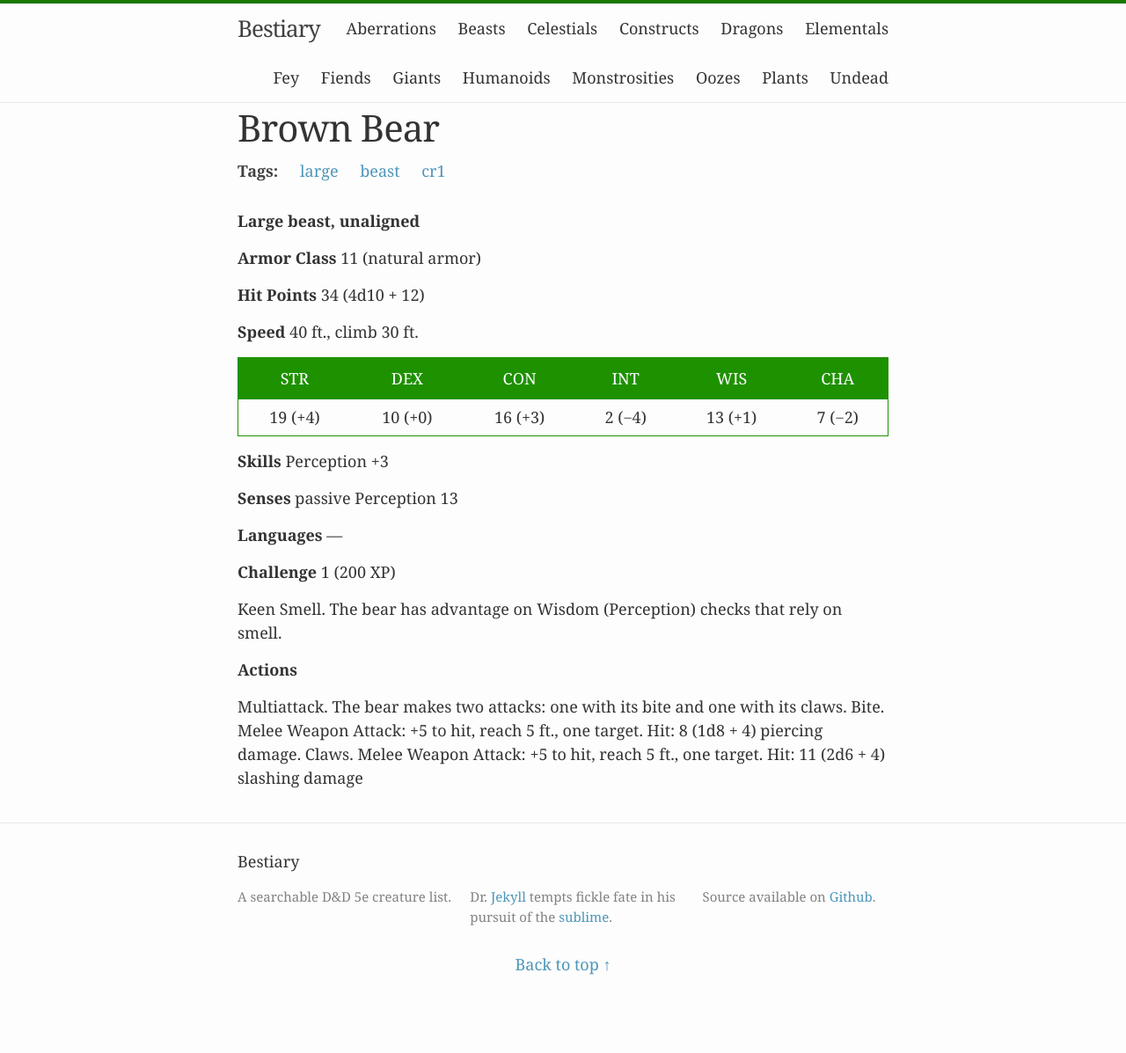
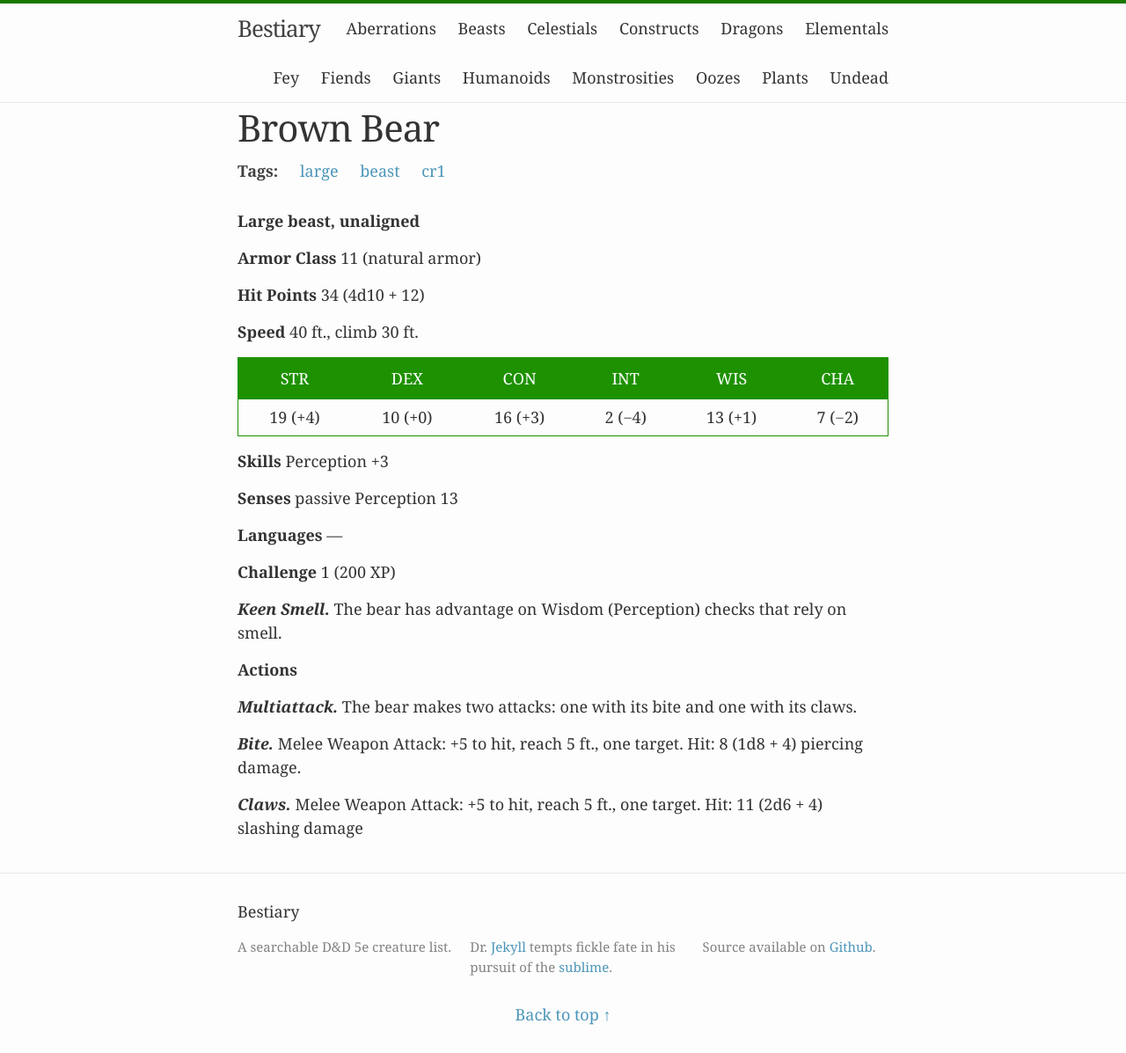
Before and after one commit to beaurancourt/bestiary, a Jekyll site: the page built from _posts/2016-02-29-brown-bear.markdown, in a window 1280 px wide. Shown: the whole page at 88% size. Built offline with Jekyll 4.4.1, drawn with Linux system fonts in a browser that asks for light colours; before the commit the page ends 1140 px from its top, so only the background shows below that.

```diff
--- a/_posts/2016-02-29-brown-bear.markdown
+++ b/_posts/2016-02-29-brown-bear.markdown
@@ -25,8 +25,12 @@ tags: [large, beast, cr1]
 
 **Challenge** 1 (200 XP)
 
- Keen Smell. The bear has advantage on Wisdom (Perception) checks that rely on smell.
+***Keen Smell.*** The bear has advantage on Wisdom (Perception) checks that rely on smell.
 
 **Actions**
 
-Multiattack. The bear makes two attacks: one with its bite and one with its claws. Bite. Melee Weapon Attack: +5 to hit, reach 5 ft., one target. Hit: 8 (1d8 + 4) piercing damage. Claws. Melee Weapon Attack: +5 to hit, reach 5 ft., one target. Hit: 11 (2d6 + 4) slashing damage
+***Multiattack.*** The bear makes two attacks: one with its bite and one with its claws.
+
+***Bite.*** Melee Weapon Attack: +5 to hit, reach 5 ft., one target. Hit: 8 (1d8 + 4) piercing damage.
+
+***Claws.*** Melee Weapon Attack: +5 to hit, reach 5 ft., one target. Hit: 11 (2d6 + 4) slashing damage
```
